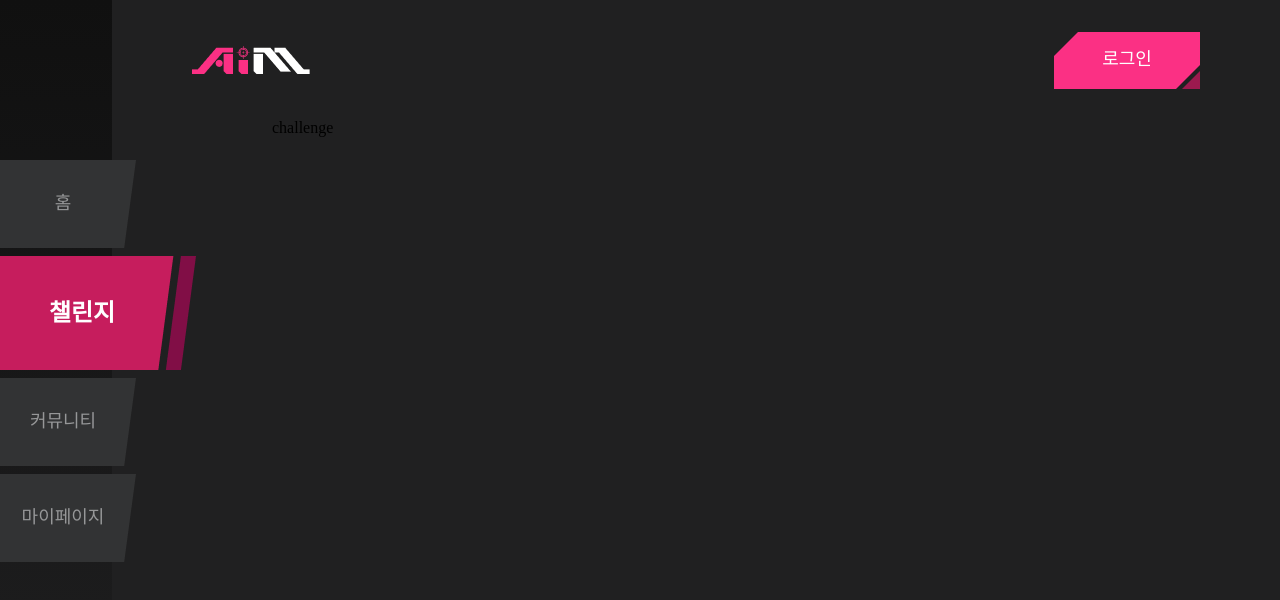
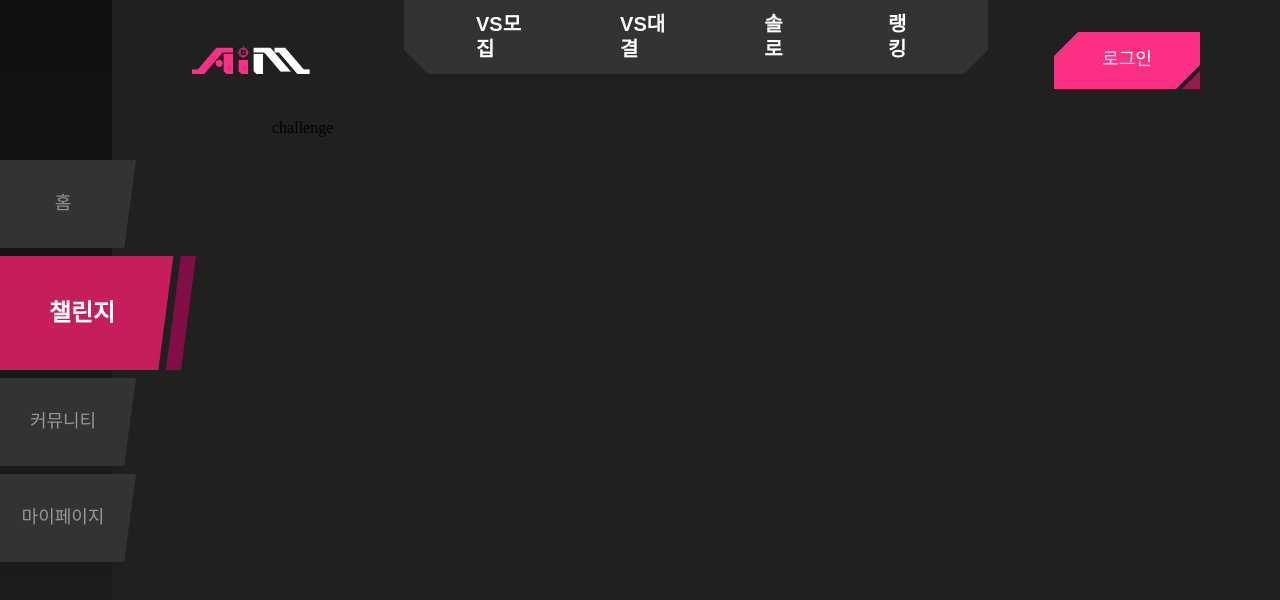
Before and after one commit to AiM-Club/AiM-web, a React (Vite) app: page / in a window 1280 px wide. Both pictures are taken after a click on the button "챌린지". Shown: the top 600 px of the page. Built offline with nearby package versions, Linux system fonts and the light colour scheme; a web font is replaced by a local one.

Commit message:
feat: header submenu 추가

```diff
--- a/src/layouts/header/Header.style.ts
+++ b/src/layouts/header/Header.style.ts
@@ -1,6 +1,7 @@
 import styled from "styled-components";
 
 export const HeaderWrapper = styled.div`
+    position: relative;
     height: 7.5rem;
     box-sizing: border-box;
     padding: 0 5rem;
@@ -14,3 +15,32 @@ export const Logo = styled.img`
     height: 1.75rem;
     cursor: pointer;
 `;
+
+export const SubMenuList = styled.nav`
+  position: absolute;
+  top: 0;
+  left: 50%;
+  transform: translateX(-50%);
+  display: flex;
+  height: 4.625rem;
+  align-items: center;
+`;
+
+export const SubMenuItem = styled.div<{ $isActive: boolean}>`
+  font: var(--title-h-m);
+  color: var(--text-primary-default);
+  height: 4.625rem;
+  padding-inline: 3rem;
+  align-items: center;
+  box-sizing: border-box;
+  cursor: pointer;
+  display:flex;
+  align-items: center;
+  background-color: var(--surpace-primary);
+  border: none;
+
+  &:hover {
+  color: ${(props) =>
+      props.$isActive ? `var(--text-primary-default)` : `var(--text-primary-hover)`};
+  }
+`;
--- a/src/layouts/header/Header.tsx
+++ b/src/layouts/header/Header.tsx
@@ -1,10 +1,72 @@
 import logo from "@/assets/AimLogo.png";
 import * as S from "./Header.style";
 import Button from "@/components/button/Button";
+import { useLocation, useNavigate } from "react-router-dom";
+import { useActiveMenu } from "@/utils/useActiveMenu";
+import SubMenuLeft from "@/assets/SubMenuLeft.png";
+import SubMenuRight from "@/assets/SubMenuRight.png";
+
+interface SubMenuItem {
+  id: string;
+  label: string;
+  path: string;
+}
+
+const subMenuConfig: Record<string, SubMenuItem[]> = {
+  "/challenge": [
+    { id: "challenge-vs", label: "VS모집", path: "/challenge/vs" },
+    { id: "challenge-vs", label: "VS대결", path: "/challenge/vs" },
+    { id: "challenge-multi", label: "솔로", path: "/challenge/multi" },
+    { id: "challenge-ranking", label: "랭킹", path: "/challenge/ranking" },
+  ],
+  "/community": [
+    { id: "community-board", label: "Q & A", path: "/community/board" },
+    { id: "community-notice", label: "후기", path: "/community/notice" },
+  ],
+  "/mypage": [
+    { id: "mypage-profile", label: "프로필", path: "/mypage/profile" },
+    { id: "mypage-history", label: "내 게시글", path: "/mypage/history" },
+     { id: "mypage-history", label: "좋아요", path: "/mypage/history" },
+    { id: "mypage-settings", label: "설정", path: "/mypage/settings" },
+  ],
+};
+
 const Header = () => {
+  const navigate = useNavigate();
+  const { isActive } = useActiveMenu();
+  const location = useLocation();
+
+  const getCurrentSubMenu = (): SubMenuItem[] => {
+    const mainPath = Object.keys(subMenuConfig).find(path =>
+      location.pathname.startsWith(path)
+    );
+    return mainPath ? subMenuConfig[mainPath] : [];
+  };
+
+  const currentSubMenu = getCurrentSubMenu();
+
+  const handleSubMenuClick = (path: string) => {
+    navigate(path);
+  };
+
   return (
     <S.HeaderWrapper>
         <S.Logo src={logo}/>
+        {currentSubMenu.length > 0 && (
+          <S.SubMenuList>
+            <img src={SubMenuLeft} />
+            {currentSubMenu.map((item) => (
+              <S.SubMenuItem
+              key={item.id}
+              $isActive={isActive(item.path)}
+              onClick={() => handleSubMenuClick(item.path)}
+              >
+                {item.label}
+              </S.SubMenuItem>
+            ))}
+            <img src={SubMenuRight} />
+          </S.SubMenuList>
+        )}
         <Button>로그인</Button>
     </S.HeaderWrapper>
   )
--- /dev/null
+++ b/src/utils/useActiveMenu.ts
@@ -0,0 +1,16 @@
+// hooks/useActiveMenu.ts
+import { useLocation } from "react-router-dom";
+import { PageEndPoints } from "@/constants/endpoints.ts";
+
+export const useActiveMenu = () => {
+  const location = useLocation();
+
+  const isActive = (path: string) => {
+    if (path === PageEndPoints.HOME) {
+      return location.pathname === path;
+    }
+    return location.pathname.startsWith(path);
+  };
+
+  return { isActive };
+};
```
Also changed, not shown: src/assets/SubMenuLeft.png (added), src/assets/SubMenuRight.png (added).
